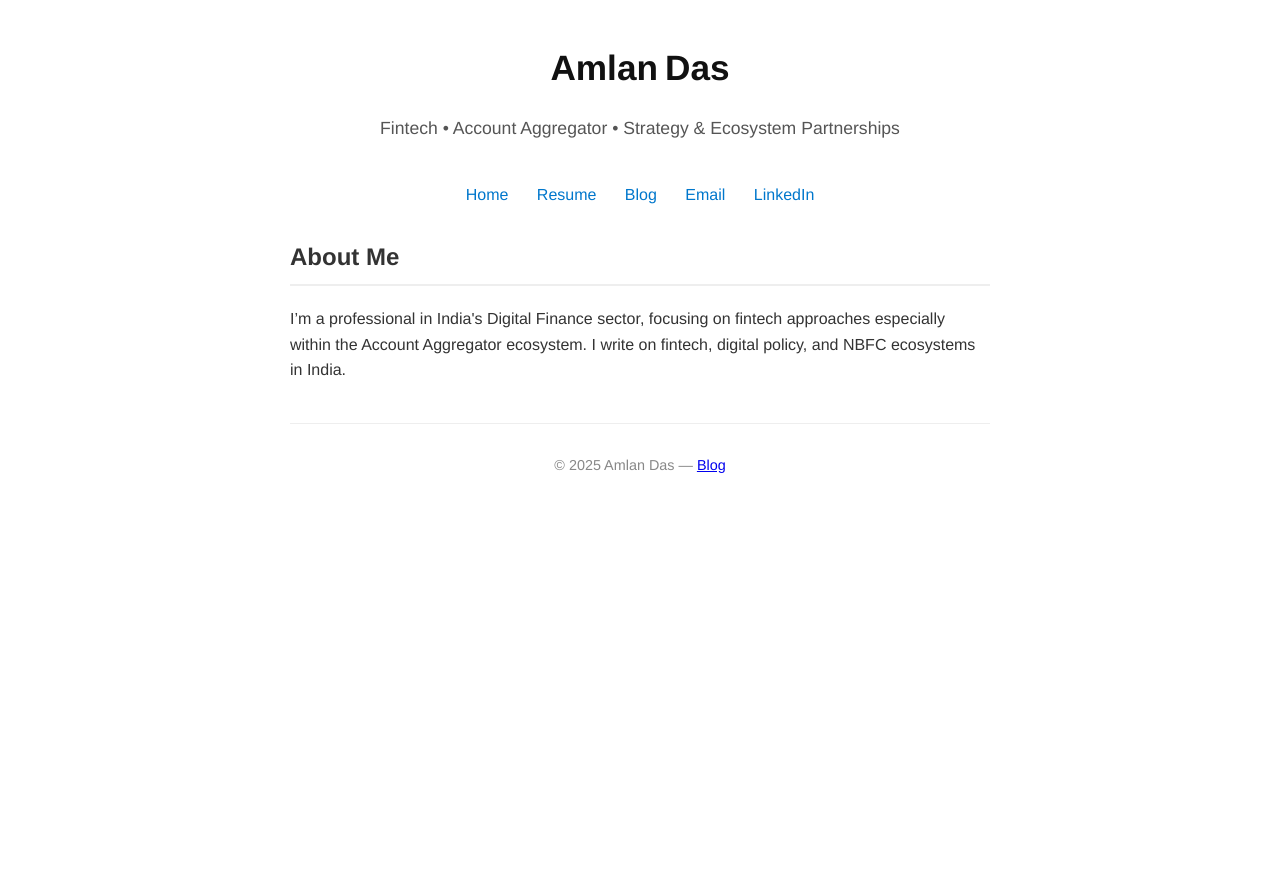
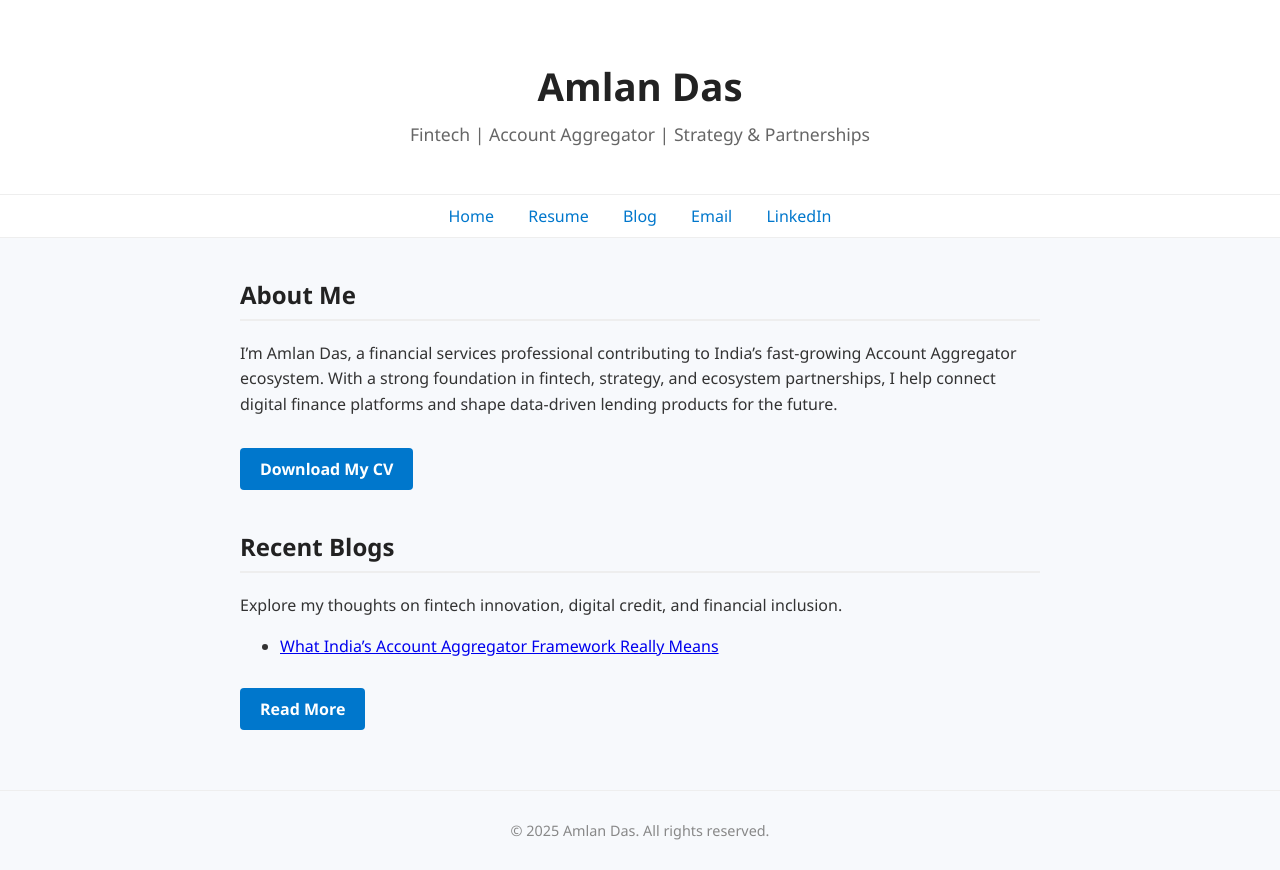
Before and after one commit to AmlanDas1998/amlandas-static-site, a plain HTML site: page index.html in a window 1280 px wide. Before the commit the page ends 800 px from the top, so only its background shows below. Drawn offline with Linux system fonts and the light colour scheme.

Commit message:
Update index.html

```diff
--- a/index.html
+++ b/index.html
@@ -1,62 +1,112 @@
 <!DOCTYPE html>
 <html lang="en">
 <head>
-  <meta charset="utf-8" />
-  <meta name="viewport" content="width=device-width,initial-scale=1" />
+  <meta charset="UTF-8" />
+  <meta name="viewport" content="width=device-width, initial-scale=1.0"/>
   <title>Amlan Das | CV & Blog</title>
   <style>
     body {
-      font-family: "Helvetica Neue", Arial, sans-serif;
-      line-height: 1.6;
+      font-family: 'Segoe UI', Tahoma, Geneva, Verdana, sans-serif;
+      background-color: #f7f9fc;
       color: #333;
-      max-width: 700px;
+      margin: 0;
+      padding: 0;
+    }
+
+    header {
+      background-color: white;
+      padding: 60px 20px 30px;
+      text-align: center;
+      box-shadow: 0 2px 4px rgba(0,0,0,0.1);
+    }
+
+    header h1 {
+      margin: 0;
+      font-size: 2.4rem;
+      color: #222;
+    }
+
+    header p {
+      margin-top: 10px;
+      color: #666;
+      font-size: 1.1rem;
+    }
+
+    nav {
+      background-color: #ffffff;
+      padding: 10px 0;
+      text-align: center;
+      border-top: 1px solid #eee;
+      border-bottom: 1px solid #eee;
+    }
+
+    nav a {
+      display: inline-block;
+      margin: 0 15px;
+      text-decoration: none;
+      color: #0077cc;
+      font-weight: 500;
+      font-size: 1rem;
+    }
+
+    main {
+      max-width: 800px;
       margin: 40px auto;
       padding: 0 20px;
     }
-    header {
-      text-align: center;
+
+    section {
       margin-bottom: 40px;
     }
-    header h1 {
-      font-size: 2.2rem;
-      margin: 0;
-      color: #111;
-    }
-    header p.subtitle {
-      color: #555;
-      font-size: 1.1rem;
-    }
-    nav {
-      text-align: center;
-      margin: 30px 0;
-    }
-    nav a {
-      text-decoration: none;
-      margin: 0 12px;
-      color: #0077cc;
-      font-weight: 500;
-    }
-    .section {
-      margin-bottom: 40px;
-    }
-    .section h2 {
+
+    section h2 {
       font-size: 1.5rem;
+      color: #222;
       border-bottom: 2px solid #eee;
       padding-bottom: 8px;
+      margin-bottom: 20px;
     }
+
+    section p {
+      font-size: 1rem;
+      line-height: 1.6;
+    }
+
+    .button {
+      display: inline-block;
+      padding: 10px 20px;
+      margin-top: 15px;
+      background-color: #0077cc;
+      color: #fff;
+      border-radius: 4px;
+      text-decoration: none;
+      font-weight: bold;
+    }
+
     footer {
       text-align: center;
+      padding: 30px 20px;
+      font-size: 0.9rem;
       color: #888;
-      padding: 30px 0;
-      font-size: 0.9rem;
       border-top: 1px solid #eee;
+      margin-top: 60px;
+    }
+
+    @media (max-width: 600px) {
+      header h1 {
+        font-size: 2rem;
+      }
+      nav a {
+        display: block;
+        margin: 10px 0;
+      }
     }
   </style>
 </head>
 <body>
   <header>
-    <h1>Amlan Das</h1>
-    <p class="subtitle">Fintech • Account Aggregator • Strategy & Ecosystem Partnerships</p>
+    <h1>Amlan Das</h1>
+    <p>Fintech | Account Aggregator | Strategy & Partnerships</p>
   </header>
 
   <nav>
@@ -67,13 +117,25 @@
     <a href="https://www.linkedin.com/in/amlan-das-600839140/" target="_blank">LinkedIn</a>
   </nav>
 
-  <div class="section">
-    <h2>About Me</h2>
-    <p>I’m a professional in India's Digital Finance sector, focusing on fintech approaches especially within the Account Aggregator ecosystem. I write on fintech, digital policy, and NBFC ecosystems in India.</p>
-  </div>
+  <main>
+    <section>
+      <h2>About Me</h2>
+      <p>I’m Amlan Das, a financial services professional contributing to India’s fast-growing Account Aggregator ecosystem. With a strong foundation in fintech, strategy, and ecosystem partnerships, I help connect digital finance platforms and shape data-driven lending products for the future.</p>
+      <a class="button" href="assets/AmlanDasCV.pdf" download>Download My CV</a>
+    </section>
+
+    <section>
+      <h2>Recent Blogs</h2>
+      <p>Explore my thoughts on fintech innovation, digital credit, and financial inclusion.</p>
+      <ul>
+        <li><a href="blog/first-post.html">What India’s Account Aggregator Framework Really Means</a></li>
+      </ul>
+      <a class="button" href="blog/index.html">Read More</a>
+    </section>
+  </main>
 
   <footer>
-    &copy; 2025 Amlan Das — <a href="blog/index.html">Blog</a>
+    &copy; 2025 Amlan Das. All rights reserved.
   </footer>
 </body>
 </html>
```
